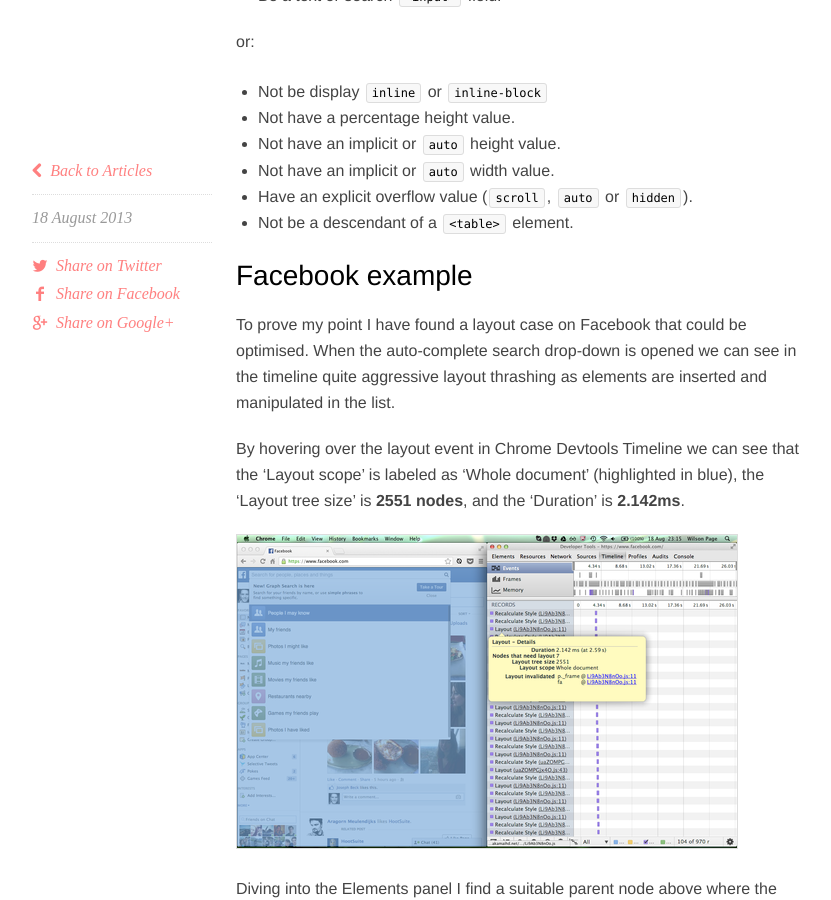
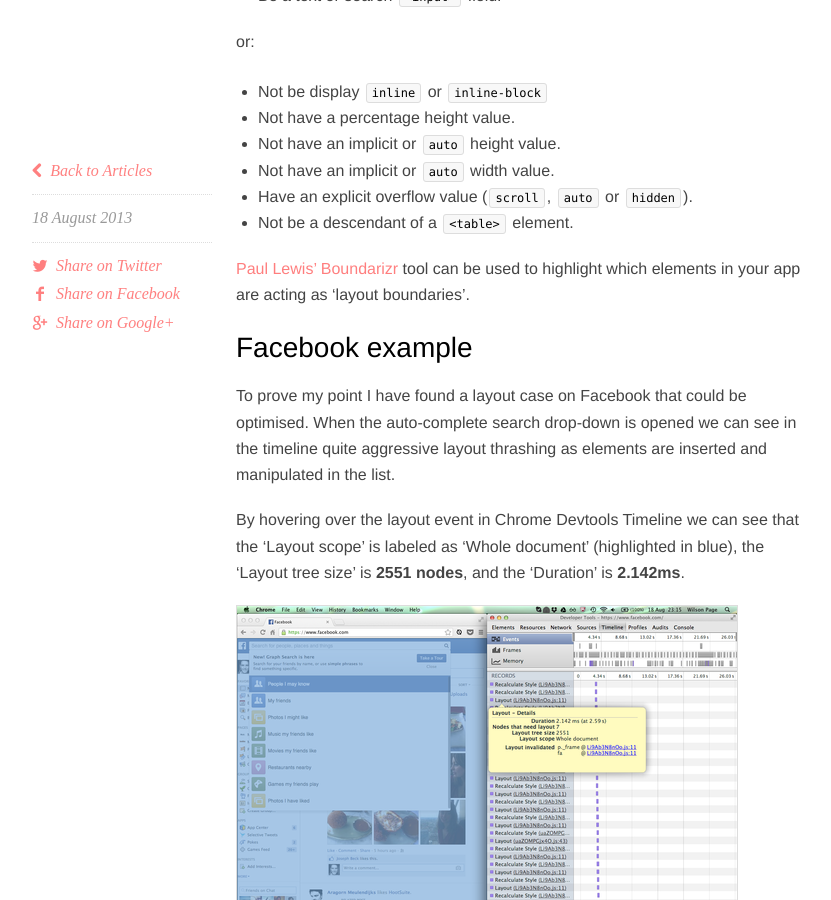
Before and after one commit to wilsonpage/blog, a Jekyll site: the page built from _posts/2013-08-18-introducing-layout-boundaries.markdown, in a window 1280 px wide and 900 px high, scrolled down 1184 px. Shown: the whole window, without its empty margins (120-951 px from the left). Built offline with Jekyll 4.4.1, drawn with Linux system fonts in a browser that asks for light colours; Markdown is read by kramdown in place of the engine named in the settings; comment, search, counter and statistics services are not loaded.

Commit message:
Added reference to Paul's Boundarizr project

```diff
--- a/_posts/2013-08-18-introducing-layout-boundaries.markdown
+++ b/_posts/2013-08-18-introducing-layout-boundaries.markdown
@@ -28,6 +28,8 @@ or:
 * Not have an implicit or `auto` width value.
 * Have an explicit overflow value (`scroll`, `auto` or `hidden`).
 * Not be a descendant of a `<table>` element.
+
+[Paul Lewis'](http://twitter.com/aerotwist) [Boundarizr](https://github.com/paullewis/Boundarizr/) tool can be used to highlight which elements in your app are acting as 'layout boundaries'.
 
 ### Facebook example
 
```
